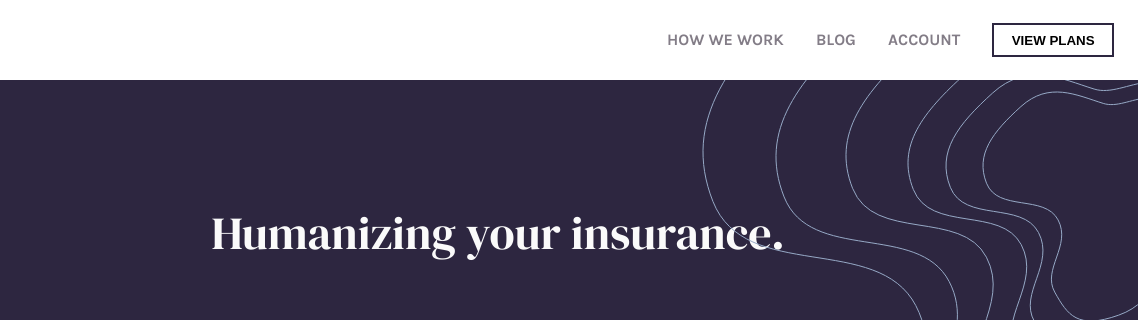
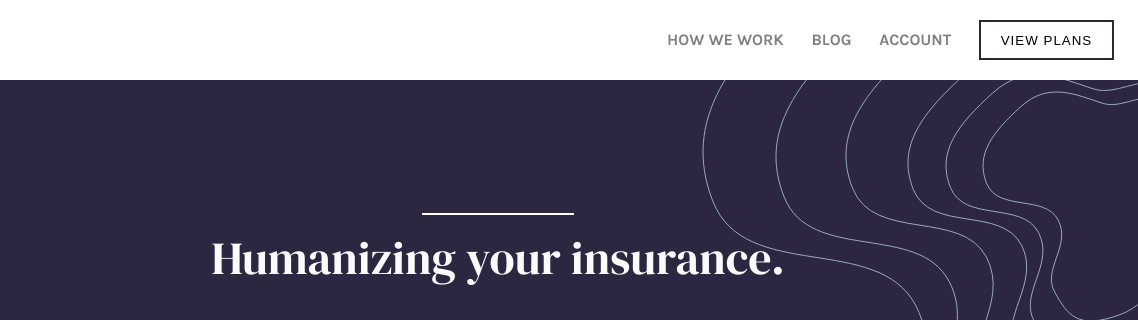
Before and after one commit to JECagurangan/Insure-Landing-Page, a plain HTML site: page index.html in a window 1280 px wide. Shown: the top 320 px of the page, 142-1280 px from the left. Drawn offline with Linux system fonts and the light colour scheme.

Commit message:
Final Edit

```diff
--- a/index.html
+++ b/index.html
@@ -74,6 +74,10 @@
       <img src="./images/bg-pattern-intro-right-mobile.svg" alt="" class="intro-bg-right-mobile">
 
       <img src="./images/bg-pattern-intro-left-desktop.svg" alt="" class="intro-bg-left-desktop">
+
+      <div class="hr">
+        <span></span>
+      </div>
 
       <h2 class="humanizing__h2">Humanizing your insurance.</h2>
       <p class="humanizing__p"> Get your life insurance coverage easier and faster. We blend our expertise
--- a/styles/_how.scss
+++ b/styles/_how.scss
@@ -58,6 +58,7 @@
     font-weight: 500;
     margin: 0;
     margin-bottom: 46px;
+    line-height: 1;
 
     @media (min-width: $desktop-width) {
       text-align: left;
--- a/styles/_humanizing.scss
+++ b/styles/_humanizing.scss
@@ -22,6 +22,9 @@
   height: 100%;
 
   background-image: url("./images/image-intro-desktop.jpg");
+  background-position: bottom;
+  background-repeat: no-repeat;
+  background-size: cover;
 
   top: 6.563em;
   right: 10.375em;
@@ -84,21 +87,41 @@
     height: 600px;
     padding: 6.563em 10.188em;
     align-items: flex-start;
-    justify-content: space-evenly;
+    justify-content: space-between;
     text-align: left;
+  }
+}
+
+.humanizing {
+  .hr {
+    display: flex;
+    justify-content: center;
+
+    @media (min-width: $laptop-width) {
+      justify-content: flex-start;
+    }
+
+    span {
+      display: block;
+
+      background-color: white;
+      width: 152px;
+      height: 2px;
+    }
   }
 }
 
 .humanizing__h2 {
   margin: 0;
-  margin-bottom: 1.5em;
+  margin-top: 20px;
+  margin-bottom: 42px;
   font-size: 2.875em;
   font-weight: 500;
   line-height: 1;
 
   @media (min-width: $desktop-width) {
     font-size: 4.438em;
-    width: 33.625em;
+    max-width: 538px;
   }
 }
 
--- a/styles/_navbar.scss
+++ b/styles/_navbar.scss
@@ -47,9 +47,10 @@
   }
 
   #view-plans {
-    font-weight: 700;
-    height: 2.5em;
-    width: 9.125em;
+    font-weight: 500;
+    height: 3em;
+    width: 10.125em;
+    letter-spacing: 1px;
     border: 2px solid $dark-violet;
     background-color: white;
 
```
Also changed, not shown: styles.css, 2 other files.
